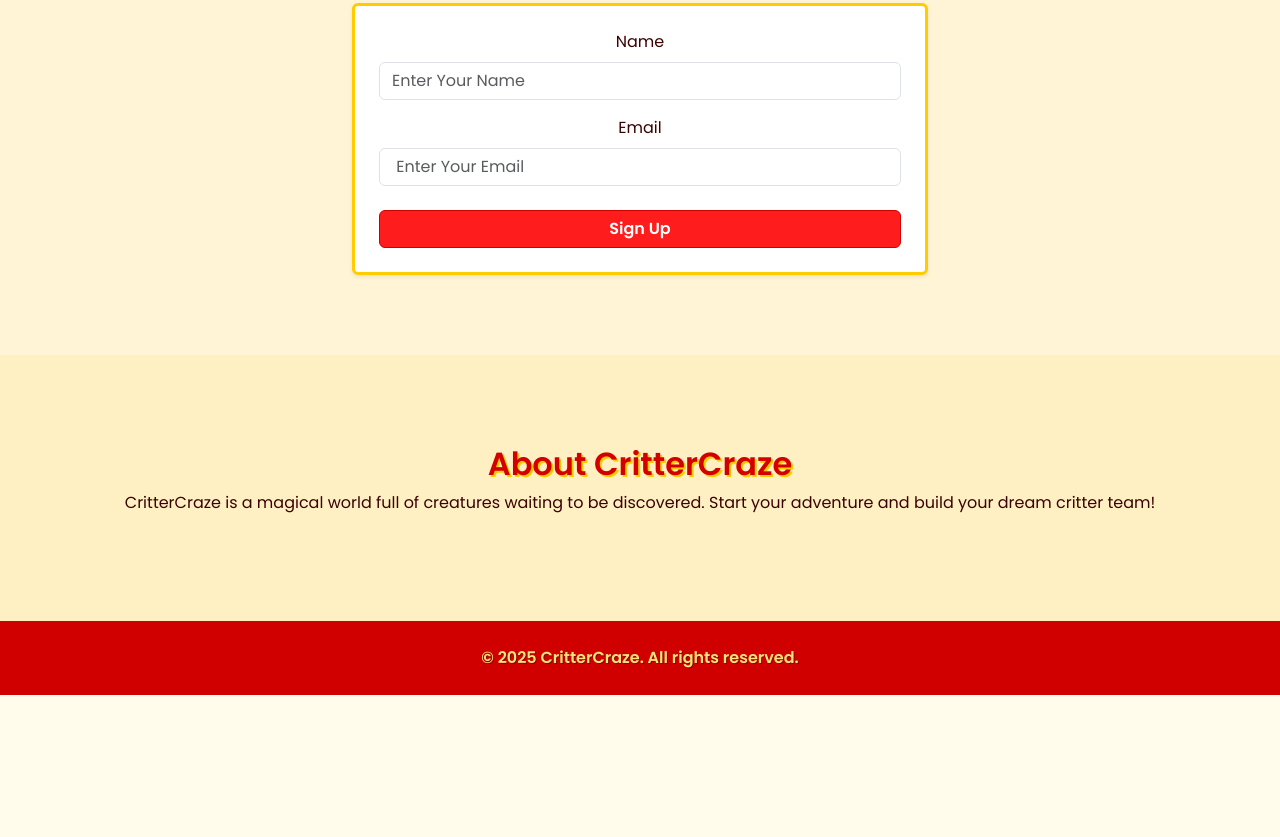
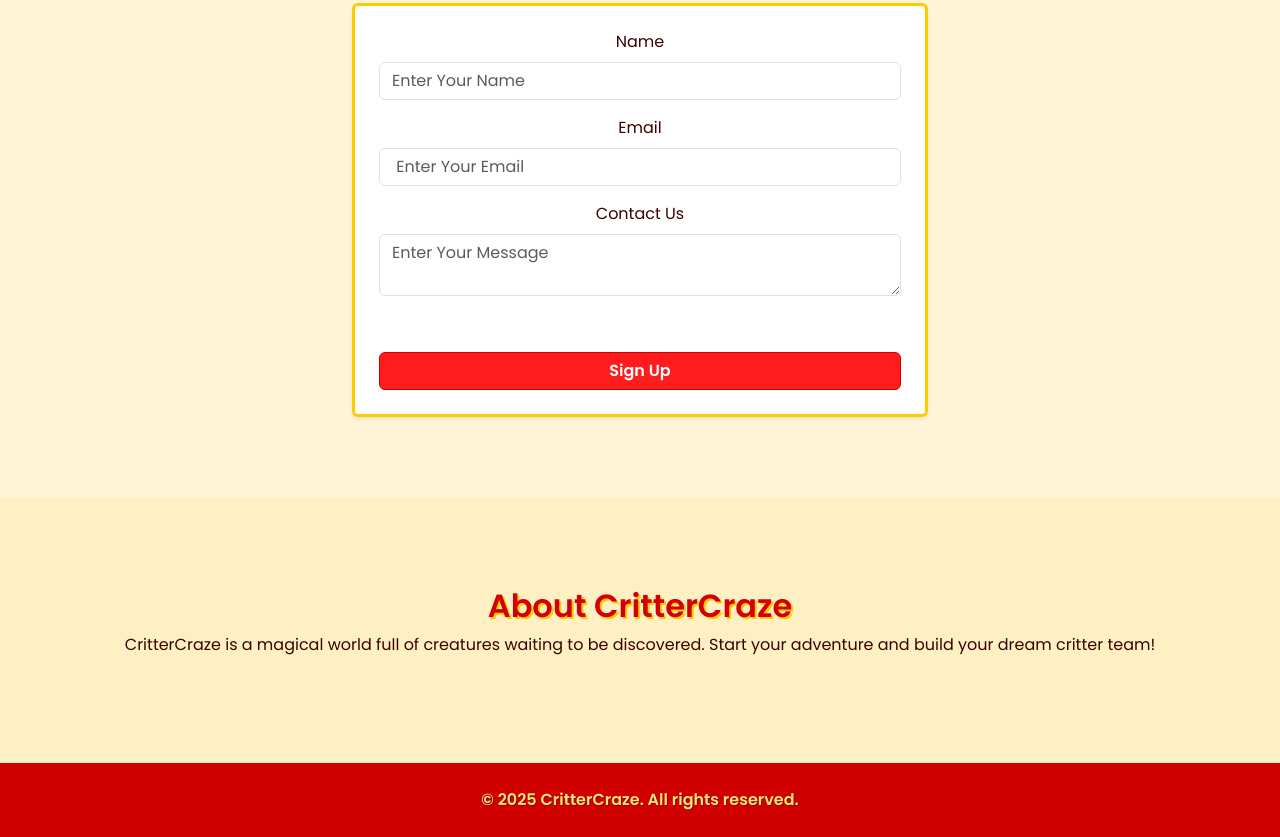
Before and after one commit to HannaBryant/Critter-Craze, a plain HTML site: page index.html in a window 1280 px wide. Shown: the part 2255-3092 px from the top of the page. Before the commit the page ends 2950 px from the top, so only its background shows below. Drawn offline with nearby package versions, Linux system fonts and the light colour scheme; a web font is replaced by a local one.

Commit message:
added contact to form

```diff
--- a/index.html
+++ b/index.html
@@ -120,6 +120,11 @@
                     <input type="email" id="email" class="form-control" placeholder=" Enter Your Email">
                 </div>
 
+                <div class="mb-5">
+                    <label for="contact" class="form-label">Contact Us</label>
+                    <textarea id="contact" class="form-control" placeholder="Enter Your Message"></textarea>
+                </div>
+
                 <button type="submit" class="btn btn-primary w-100 mt-2">Sign Up</button>
             </form>
         </div>
```
Lines whose indentation alone changed are shown as unchanged.
